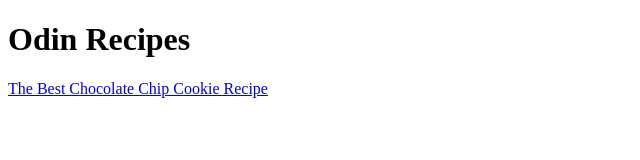
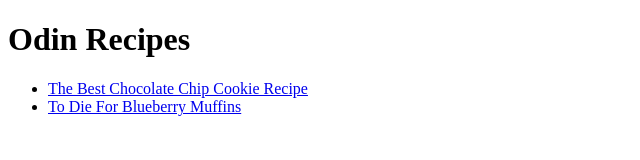
Before and after one commit to Kellychang1/odin-recipes, a plain HTML site: page index.html in a window 1280 px wide. Shown: the whole page, without its empty margins (0-640 px from the left). Drawn offline with Linux system fonts and the light colour scheme.

Commit message:
Add link to muffin recipe

```diff
--- a/index.html
+++ b/index.html
@@ -8,6 +8,10 @@
 </head>
 <body>
   <h1>Odin Recipes</h1>
-  <a href="./recipes/cookies.html">The Best Chocolate Chip Cookie Recipe</a>
+  <ul>
+    <li><a href="./recipes/cookies.html">The Best Chocolate Chip Cookie Recipe</a></li>
+    <li><a href="./recipes/muffins.html">To Die For Blueberry Muffins</a></li>
+  </ul>
+
 </body>
 </html>
```
